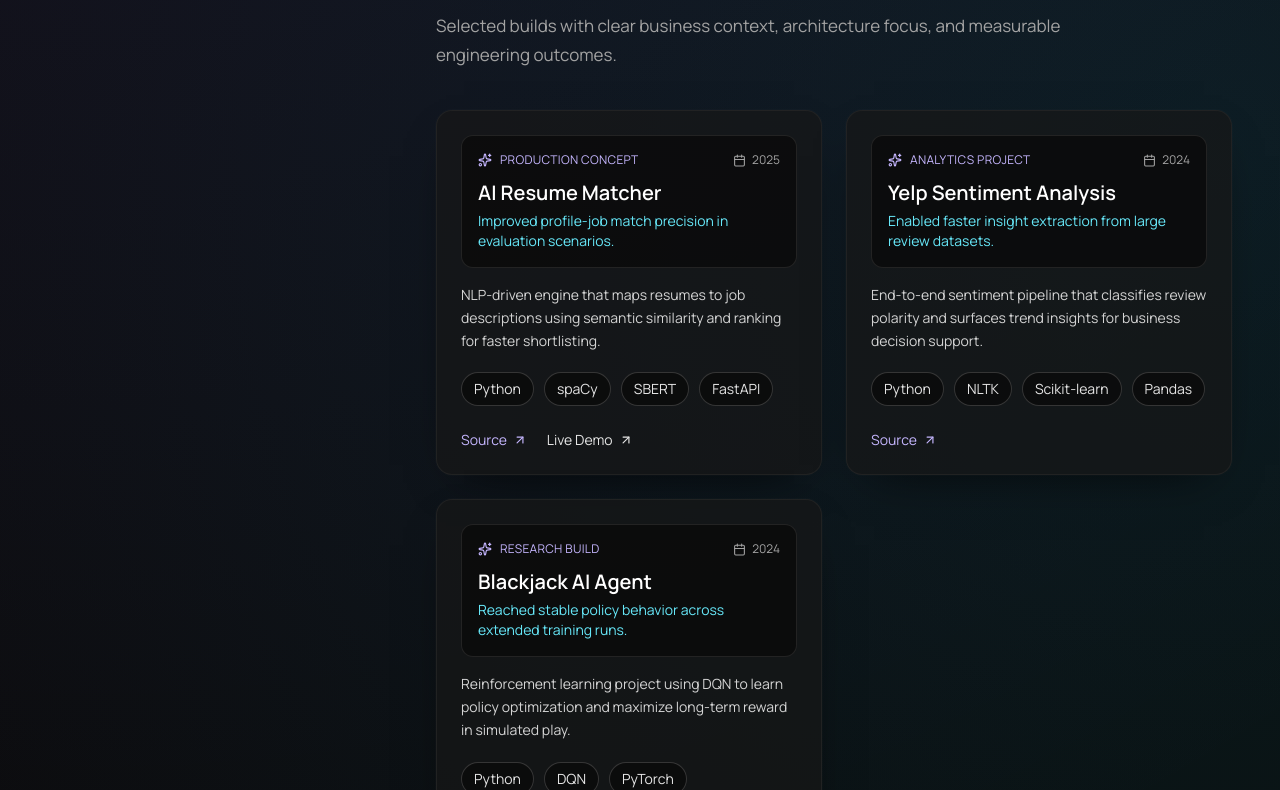
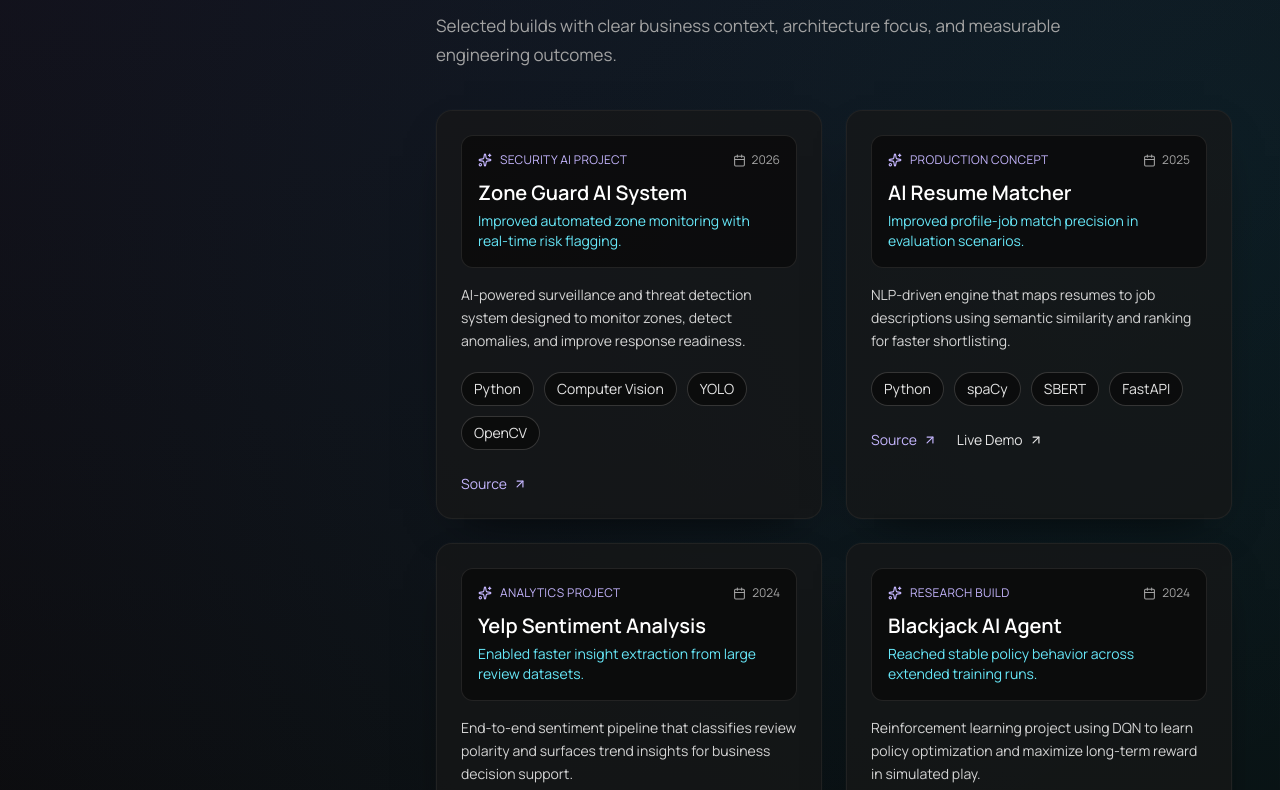
Before and after one commit to greeshmanthsrireddy09-Dev/my-Portfolio, a React (Vite) app: page /#projects in a window 1280 px wide. Before the commit this address led to /#projects. Shown: the part 1030-1820 px from the top of the page. Built offline with nearby package versions, Linux system fonts and the light colour scheme; no server answers; the database is empty; a web font is replaced by a local one.

Commit message:
updated the prject links

```diff
--- a/src/data/projects.js
+++ b/src/assets/data/projects.js
@@ -16,8 +16,8 @@ export const projects = [
     description:
       "End-to-end sentiment pipeline that classifies review polarity and surfaces trend insights for business decision support.",
     tech: ["Python", "NLTK", "Scikit-learn", "Pandas"],
-    github: "https://github.com/yourname/yelp-sentiment",
-    demo: "",
+    github: "https://github.com/greeshmanthsrireddy09-Dev/Yelp_Sentiment_Analysis",
+    demo: "https://greeshmanthsrireddy09-dev.github.io/Yelp_Sentiment_Analysis/",
     year: "2024",
     status: "Analytics Project",
     impact: "Enabled faster insight extraction from large review datasets.",
@@ -35,4 +35,16 @@ export const projects = [
     impact: "Reached stable policy behavior across extended training runs.",
     gradient: "from-emerald-500/40 via-teal-500/25 to-transparent",
   },
+  {
+    title: "Zone Guard AI System",
+    description:
+      "AI-powered surveillance and threat detection system designed to monitor zones, detect anomalies, and improve response readiness.",
+    tech: ["Python", "Computer Vision", "YOLO", "OpenCV"],
+    github: "https://github.com/greeshmanthsrireddy09-Dev/ZoneGuard-AI-Systems.git",
+    demo: "",
+    year: "2026",
+    status: "Security AI Project",
+    impact: "Improved automated zone monitoring with real-time risk flagging.",
+    gradient: "from-amber-500/40 via-orange-500/25 to-transparent",
+  },
 ];
--- a/src/pages/Admin.jsx
+++ b/src/pages/Admin.jsx
@@ -22,7 +22,7 @@ import {
 import PageWrapper from "../components/PageWrapper";
 import { ADMIN_EMAIL, db } from "../firebase";
 import { useAuth } from "../context/useAuth";
-import { projects as fallbackProjects } from "../data/projects";
+import { projects as fallbackProjects } from "../assets/data/projects";
 
 const initialForm = {
   title: "",
--- a/src/pages/Projects.jsx
+++ b/src/pages/Projects.jsx
@@ -4,7 +4,7 @@ import { collection, onSnapshot } from "firebase/firestore";
 import PageWrapper from "../components/PageWrapper";
 import ProjectCard from "../components/ProjectCard";
 import { db } from "../firebase";
-import { projects as fallbackProjects } from "../data/projects";
+import { projects as fallbackProjects } from "../assets/data/projects";
 
 const MotionSection = motion.section;
 const MotionGrid = motion.div;
```
Also changed, not shown: 5 other files (tests, documents, lock files or other folders).
